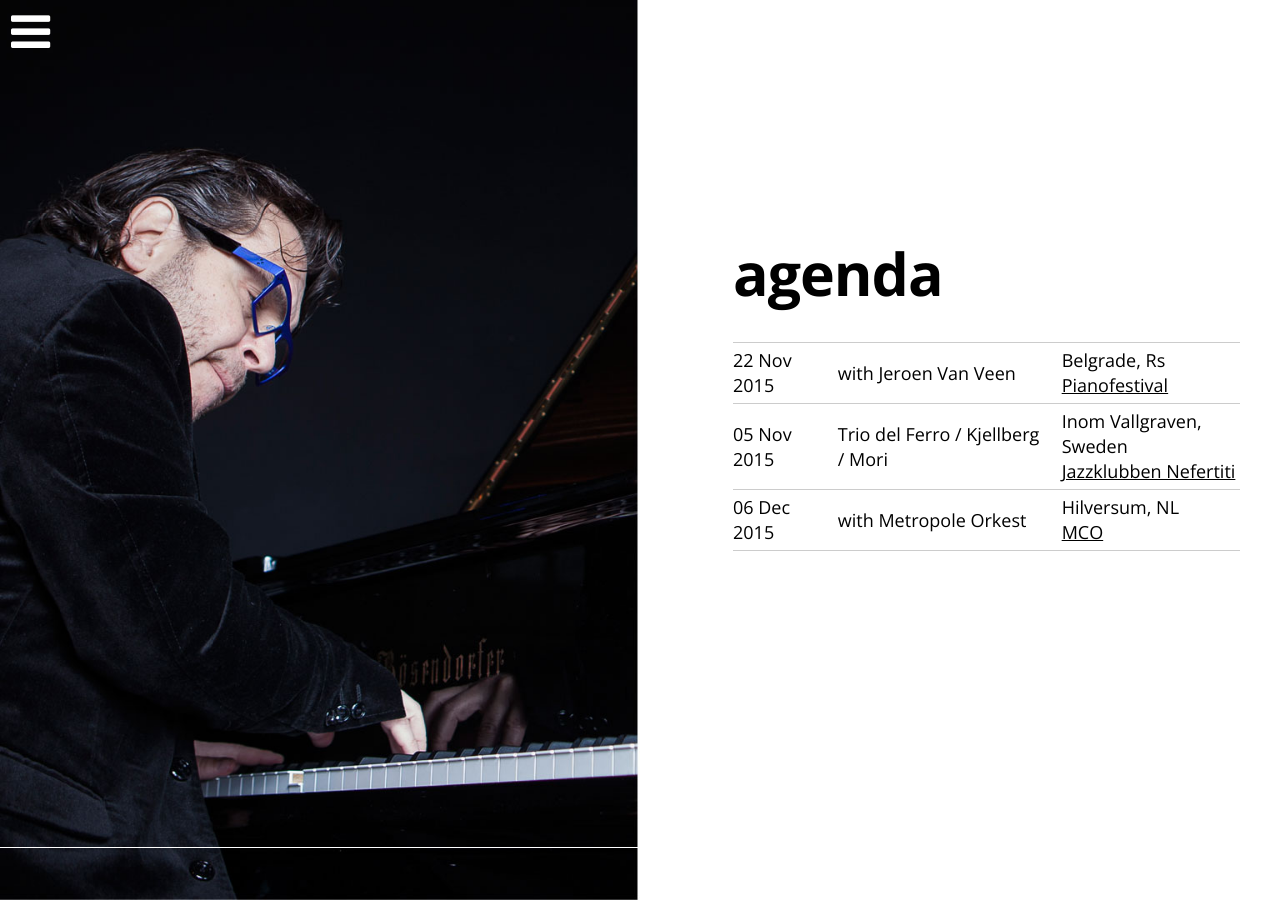
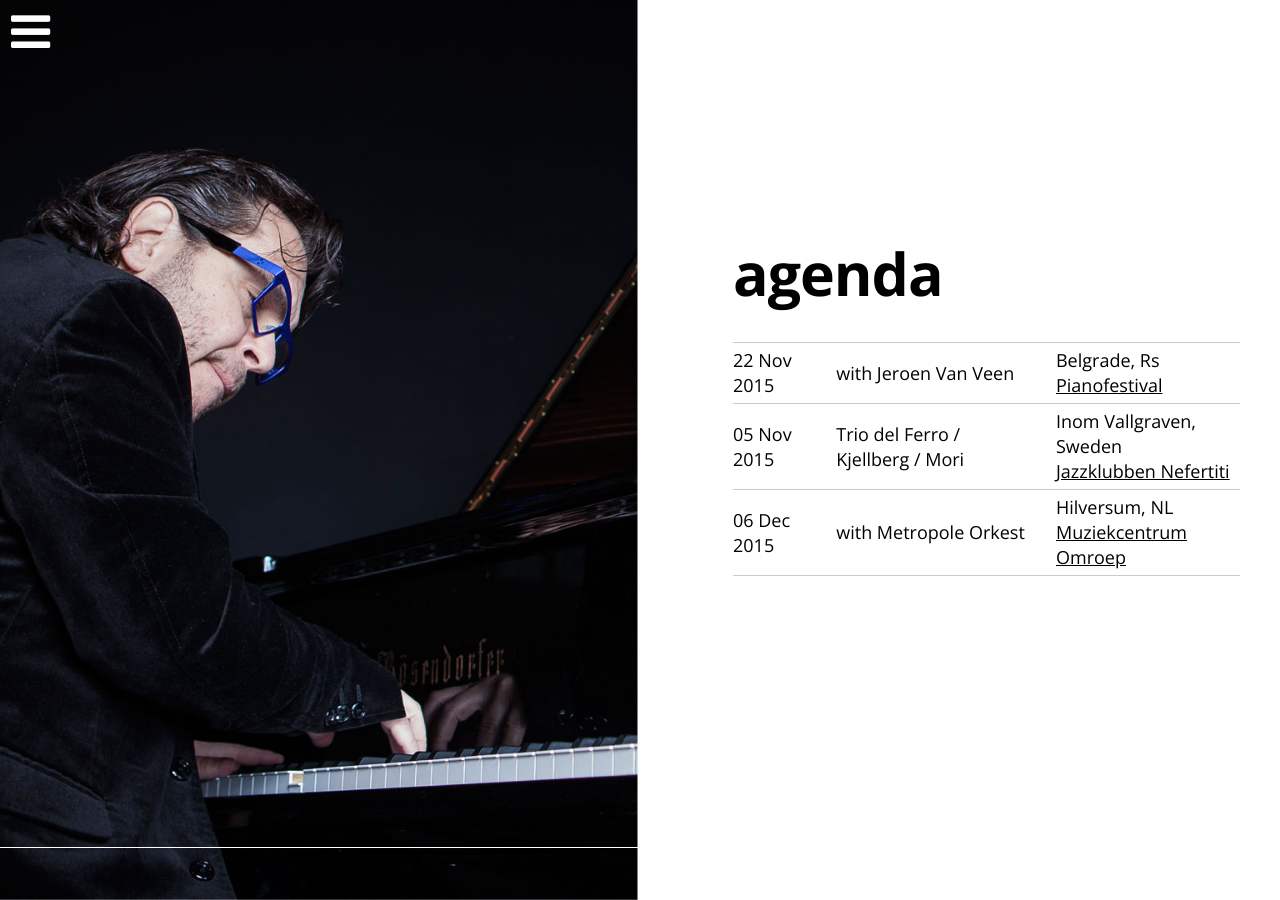
Before and after one commit to mikedelferro/website, a Jekyll site: the page built from agenda.html, in a window 1280 px wide. Built offline with Jekyll 4.4.1, drawn with Linux system fonts in a browser that asks for light colours; nearby versions of some CDN libraries.

Commit message:
Updated '_config.yml' via CloudCannon

```diff
--- a/_config.yml
+++ b/_config.yml
@@ -12,5 +12,5 @@ gigs:
   - title: with Metropole Orkest
     date: 2015-12-06T00:00:00.000Z
     location: 'Hilversum, NL'
-    venue: MCO
+    venue: Muziekcentrum Omroep
     url: ''
```
